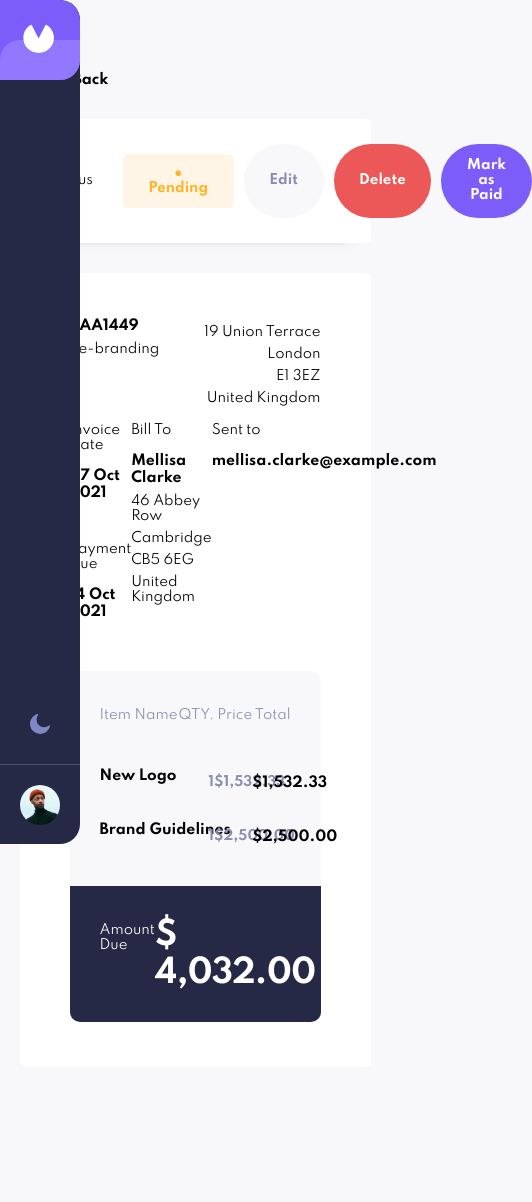
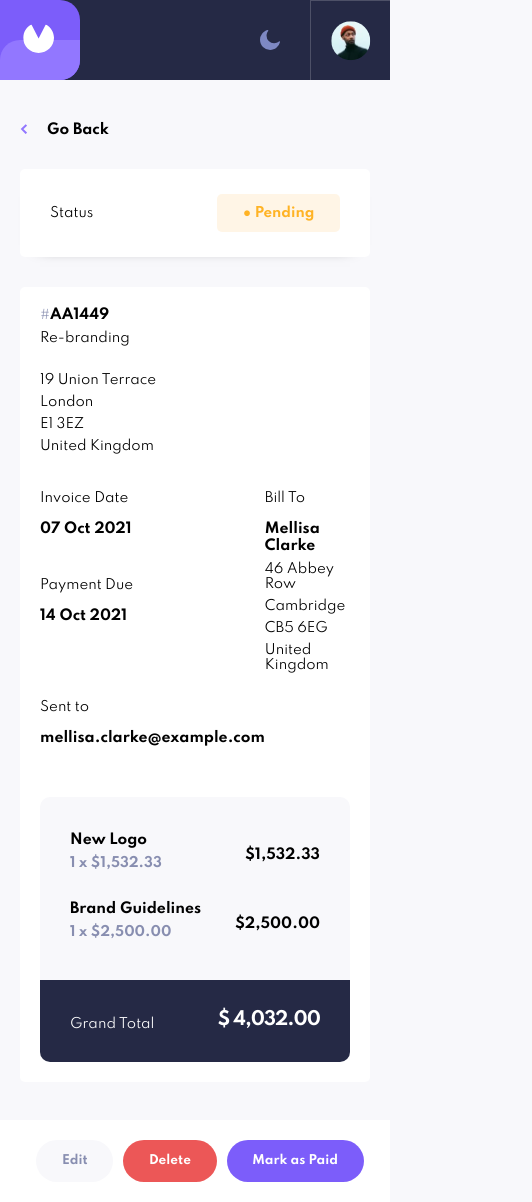
Before and after one commit to Borovnica1/invoice-app-in-React, a React (Create React App) app: page /invoice/AA1449 in a window 390 px wide. Shown: the whole page, 532 px wide, since content can reach past the window. Before the commit the page ends 1067 px from the top, so only its background shows below. Built offline with nearby package versions, Linux system fonts and the light colour scheme.

Commit message:
make it responsive

```diff
--- a/src/components/Form.css
+++ b/src/components/Form.css
@@ -261,9 +261,100 @@ input:focus {
   border: 1px solid var(--red-color);
 }
 
-.item-list__row > *:nth-child(4) {
+.item-list__row > *:nth-child(4) input {
   cursor: default;
   user-select: none;
   background-color: var(--invoice-row-color);
   border: none;
 }
+
+.item-list__row-value input {
+  width: 100%;
+}
+.item-list .bonus-text {
+  display: none;
+}
+
+@media (max-width: 800px) {
+  .form-box-wrap {
+    width: 90%;
+    top: 80px;
+    left: 0;
+    border-radius: 0 20px 20px 0;
+    height: calc(100% - 80px);
+  }
+
+  .form-box {
+    padding-left: 40px;
+  }
+
+  .form-bottom-btns {
+    padding: 30px;
+  }
+}
+
+@media (max-width: 550px) {
+  .form-box-wrap {
+    width: 100%;
+  }
+
+  .city-post-country {
+    display: grid;
+    grid-template-columns: 1fr 1fr;
+    column-gap: 20px;
+  }
+
+  .city-post-country > * {
+    width: 100%;
+  }
+  .city-post-country > *:not(:first-child) {
+    margin-left: 0;
+  }
+  .city-post-country > *:last-child {
+    grid-column: 1 / 3;
+    margin-left: 0;
+  }
+
+  .date-payment {
+    display: grid;
+    grid-template-columns: 1fr;
+  }
+  .date-payment > * {
+    width: 100%;
+  }
+  .date-payment > *:first-child {
+    margin-right: 0;
+  }
+  .date-payment > *:last-child {
+    margin-left: 0;
+  }
+
+  .item-list > *:nth-child(2) {
+    display: none;
+  }
+
+  .item-list .bonus-text {
+    display: block;
+  }
+
+  .item-list__row-value {
+    display: grid;
+    grid-template-columns: 20% 35% 35% 10%;
+  }
+  .item-list .item-list__row-value > * {
+    width: 100%;
+    align-self: flex-end;
+  }
+  .item-list .item-list__row-value > * > label {
+    margin-bottom: 10px;
+  }
+  .item-list__row-value > *:first-child {
+    grid-column: 1 / 5;
+    margin-bottom: 10px;
+  }
+  .item-list__row-value > *:last-child {
+    margin-bottom: 20px;
+    width: 20px;
+    justify-self: end;
+  }
+}
--- a/src/components/SideBar.css
+++ b/src/components/SideBar.css
@@ -80,3 +80,19 @@
   width: 50%;
   border-radius: 50%;
 }
+
+@media (max-width: 800px) {
+  .sidebar {
+    height: 80px;
+    width: 100%;
+    flex-direction: row;
+    border-radius: 0;
+  }
+
+  .sidebar > *:nth-child(2) {
+    display: flex;
+  }
+  .profile-box {
+    border-left: 1px solid rgba(255, 255, 255, 0.185);
+  }
+}
--- a/src/index.css
+++ b/src/index.css
@@ -61,6 +61,8 @@ body {
   max-width: 800px;
   margin: auto;
   margin-top: 70px;
+  padding-left: 100px;
+  position: relative;
 }
 
 h1 {
@@ -77,7 +79,7 @@ h5,
   font-weight: 400;
 }
 
-h1, h3, h4, h5, h6 {
+h1, h3, h4, h5, h6, label {
   color: var(--font-color);
 }
 a {
@@ -205,3 +207,22 @@ a {
   left: 50%;
   transform: translate(-50%, -50%);
 }
+
+
+@media (max-width: 1000px) {
+  .container {
+    width: 100%;
+  }
+}
+@media (max-width: 800px) {
+  .container {
+    margin-top: 120px;
+    padding: 0 20px;
+    padding-bottom: 120px;
+  }
+
+  .sidebar {
+    height: 80px;
+    width: 100%;
+  }
+}
--- a/src/invoice/Invoice.css
+++ b/src/invoice/Invoice.css
@@ -89,6 +89,14 @@
   text-align: end;
   white-space: nowrap;
 }
+
+.invoice__table > .invoice__table-row > *:nth-child(2) {
+  width: 40%;
+  display: flex;
+}
+.invoice__table > .invoice__table-row > *:nth-child(2) > * {
+  width: 50%;
+}
 .invoice__table > *:not(:first-child):not(:last-child) {
   padding: 15px 30px;
 }
@@ -109,12 +117,15 @@
   color: white;
 }
 
+.invoice__table-last-row > h5::after {
+  content: 'Amount Due';
+}
+
 .dark-theme .invoice__table-last-row {
   background-color: black;
 }
 
-.invoice__table-row *:nth-child(2),
-.invoice__table-row *:nth-child(3) {
+.invoice__table-row *:nth-child(2) > * {
   font-weight: bold;
   color: var(--font-color-secondary)
 }
@@ -127,3 +138,114 @@
 .invoice__table-first-row > *{
   color: var(--font-color-secondary);
 }
+@media (max-width: 700px) {
+  .invoice__header-status {
+    width: 100%;
+    justify-content: space-between;
+  }
+  .header__action-btns {
+    position: absolute;
+    bottom: 0;
+    left: 50%;
+    transform: translateX(-50%);
+    background-color: var(--invoice-row-color);
+    width: 100%;
+    padding: 20px 20px;
+    display: flex;
+    justify-content: center;
+  }
+
+  .invoice__table-first-row > *:nth-child(2),
+  .invoice__table-row > *:nth-child(2) {
+    width: 10%;
+  }
+}
+@media (max-width: 550px) {
+  .invoice__content {
+    padding: 20px;
+  }
+  .invoices__header {
+    padding: 0 10px;
+  }
+  .invoices__header-title > h1 {
+    font-size: 24px;
+  }
+  .invoices__header-title > h5 {
+    font-size: 12px;
+  }
+  .bonus-text {
+    display: none;
+  }
+  .invoices__filter {
+    margin-right: 10px;
+  }
+  .invoices__filter > svg {
+    margin-left: 10px;
+    width: 20px;
+  }
+
+  .invoice__content-header {
+    flex-direction: column;
+  }
+  .invoice__content-header > * {
+    margin-bottom: 20px;
+  }
+  .invoice__content-header h5 {
+    text-align: start;
+  }
+
+  .invoice__content-main {
+    display: grid;
+    grid-template-columns: 1fr 1fr;
+  }
+
+  .invoice__content-main > *:nth-child(3) {
+    margin-top: 20px;
+  }
+  .invoice__table-last-row > h5::after {
+    content: 'Grand Total';
+  }
+
+  .invoice__table-last-row > h1 {
+    font-size: 18px;
+  }
+
+  .btn {
+    font-size: 12px;
+  }
+
+  .invoice__table {
+    padding-top: 20px;
+  }
+
+  .invoice__table-first-row {
+    display: none;
+  }
+
+  .invoice__table-row {
+    display: grid;
+    grid-template-columns: 50% 50%;
+  }
+
+  .invoice__table-row > *:last-child {
+    grid-row: 1 / 3;
+    grid-column: 2 / 3;
+  }
+  .invoice__table > .invoice__table-row > *:nth-child(2) {
+    width: 100%;
+  }
+  .invoice__table > .invoice__table-row > *:nth-child(2) > * {
+    width: auto;
+  }
+  .invoice__table > .invoice__table-row > *:nth-child(2) > *:first-child::after {
+    content: ' x ';
+  }
+  .invoice__table > .invoice__table-row > *:nth-child(2) > *:last-child::before {
+    content: '\00a0 ';
+  }
+
+  .invoice__table > *:not(:last-child) > * {
+    width: auto;
+    align-self: center;
+  }
+}
--- a/src/invoice/InvoiceContent.js
+++ b/src/invoice/InvoiceContent.js
@@ -71,7 +71,7 @@ function InvoiceContent(props) {
         {invoiceItemRows}
 
         <div className="invoice__table-last-row">
-          <h5>Amount Due</h5>
+          <h5></h5>
           <h1>$ {moneyTotal.join('.')}</h1>
         </div>
       </div>
--- a/src/invoice/InvoiceItemRow.js
+++ b/src/invoice/InvoiceItemRow.js
@@ -8,8 +8,10 @@ function InvoiceItemRow(props) {
   return (
     <div className="invoice__table-row">
       <h4>{props.item.name}</h4>
-      <h5>{props.item.quantity}</h5>
-      <h5>${formatNumber(props.item.price)}</h5>
+      <div>
+        <h5>{props.item.quantity}</h5>
+        <h5>${formatNumber(props.item.price)}</h5>
+      </div>
       <h5>${formatNumber(props.item.total)}</h5>
   </div>
   );
--- a/src/invoices/Invoices.css
+++ b/src/invoices/Invoices.css
@@ -32,6 +32,7 @@
   border-radius: 5px;
   box-shadow: 0px 10px 35px -10px rgba(0, 0, 0, 0.411);
   padding: 15px;
+  z-index: 5;
 }
 
 .invoices__filter--active .invoices__filter-menu {
@@ -90,6 +91,7 @@
 }
 
 .invoice-row {
+  position: relative;
   background-color: var(--invoice-row-color);
   border-radius: 6px;
   display: flex;
@@ -191,3 +193,53 @@
 .invoice-empty *:nth-child(2) {
   margin-bottom: 20px;
 }
+
+@media (max-width: 800px) {
+  .invoice-row {
+    padding: 15px 20px;
+  }
+  .invoice-row > *:nth-child(1) {
+    font-size: 14px;
+  }
+}
+
+@media (max-width: 700px) {
+  .invoice-row {
+    max-width: 400px;
+    padding: 15px 20px;
+    height: 170px;
+    margin: 30px auto;
+    width: 100%;
+  }
+  .invoice-row > *:not(:nth-child(4)),
+  .invoice-row > *:nth-child(4) > *{
+    position: absolute;
+    width: auto;
+  }
+  .invoice-row > *:nth-child(1) {
+    top: 30px;
+    left: 30px;
+  }
+  .invoice-row > *:nth-child(2) {
+    bottom: 60px;
+    left: 30px;
+  }
+  .invoice-row > *:nth-child(3) {
+    top: 30px;
+    right: 30px;
+  }
+  .invoice-row > *:nth-child(4) > * {
+    bottom: 30px;
+    left: 30px;
+  }
+  .invoice-row > *:nth-child(5) {
+    bottom: 30px;
+    right: 30px;
+  }
+  .invoice-row > *:nth-child(6) {
+    display: none;
+  }
+  .invoices__filter {
+    padding-left: 10px;
+  }
+}
--- a/src/invoices/Invoices.js
+++ b/src/invoices/Invoices.js
@@ -7,7 +7,6 @@ import Form from '../components/Form';
 
 
 function Invoices(props) {
-  console.log('INVOICESSS')
 
   return (
     <React.Fragment>
--- a/src/invoices/InvoicesHeaderFilter.js
+++ b/src/invoices/InvoicesHeaderFilter.js
@@ -36,7 +36,7 @@ function InvoicesHeaderFilter() {
     <div className="invoices__header-filter">
       <div className="invoices__header-title">
         <h1>Invoices</h1>
-        <h5>There are {value.filteredInvoices.length} total invoices</h5>
+        <h5><span className="bonus-text">There are </span>{value.filteredInvoices.length} <span className="bonus-text"> total </span> invoices</h5>
       </div>
       <div className="invoices__filter" onMouseEnter={() => handleHoverFilter(true)} onMouseLeave={() => handleHoverFilter(false)}>
         <h4>Filter by status</h4>
--- a/src/invoices/NewInvoice.js
+++ b/src/invoices/NewInvoice.js
@@ -10,7 +10,7 @@ function NewInvoice() {
       <div className="btn-1__icon">
         <svg width="11" height="11" xmlns="http://www.w3.org/2000/svg"><path d="M6.313 10.023v-3.71h3.71v-2.58h-3.71V.023h-2.58v3.71H.023v2.58h3.71v3.71z" fill="#7C5DFA" fillRule="nonzero"/></svg>
       </div>
-     New Invoice</button>
+     <h4>New <span className="bonus-text">Invoice</span></h4></button>
   );
 }
 
```
Also changed, not shown: src/components/Form.js (+12 -9 lines), src/components/ItemList.js (+7 -20 lines).
